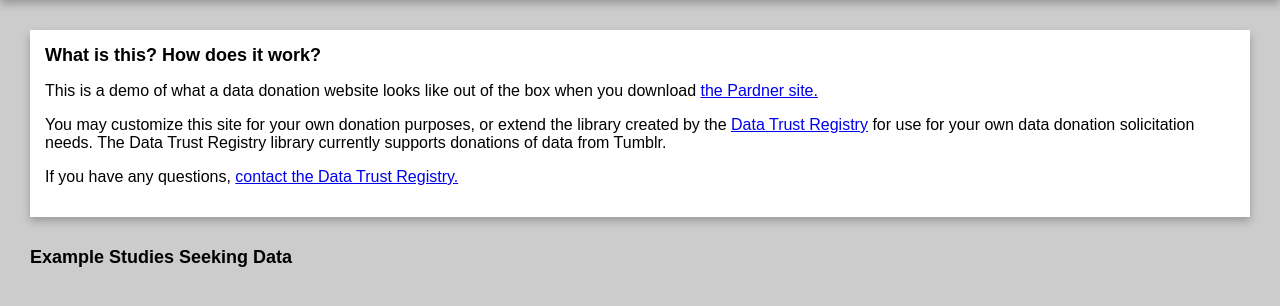
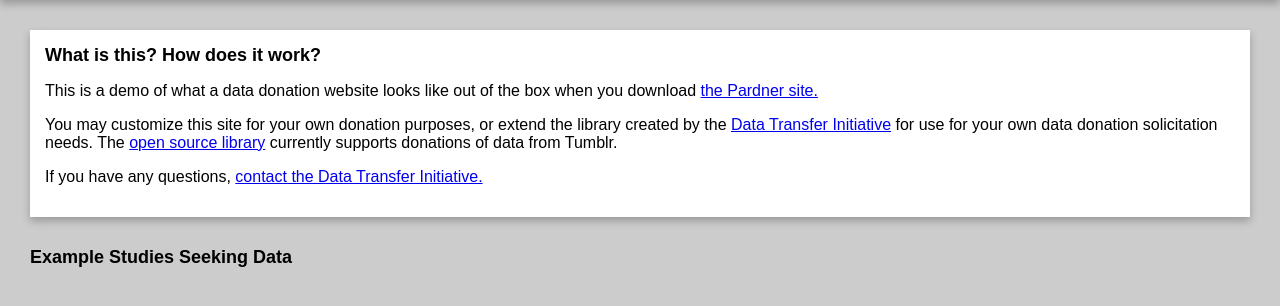
Before and after one commit to dtinit/pardner-site, a Django app: page / in a window 1280 px wide. Shown: the part 53-359 px from the top of the page. Run offline with Django 5.2, Linux system fonts and the light colour scheme; data that the repository does not hold is empty.

Commit message:
Remove DTR references

```diff
--- a/core/templates/core/index.html
+++ b/core/templates/core/index.html
@@ -7,9 +7,9 @@ Pardner Demo Site
   <section class="content-box">
     <h2>What is this? How does it work?</h2>
     <p>This is a demo of what a data donation website looks like out of the box when you download <a href="https://github.com/dtinit/pardner-site">the Pardner site.</a></p>
-    <p>You may customize this site for your own donation purposes, or extend the library created by the <a href="dtinit.org">Data Trust Registry</a> for use for your own data donation solicitation needs. The Data Trust Registry library currently supports donations of data from Tumblr.</p>
+    <p>You may customize this site for your own donation purposes, or extend the library created by the <a href="dtinit.org">Data Transfer Initiative</a> for use for your own data donation solicitation needs. The <a href="https://github.com/dtinit/pardner">open source library</a> currently supports donations of data from Tumblr.</p>
     <p>
-      If you have any questions, <a href="https://dtinit.org/contact-us">contact the Data Trust Registry.</a>
+      If you have any questions, <a href="https://dtinit.org/contact-us">contact the Data Transfer Initiative.</a>
     </p>
   </section>
   <section>
```
